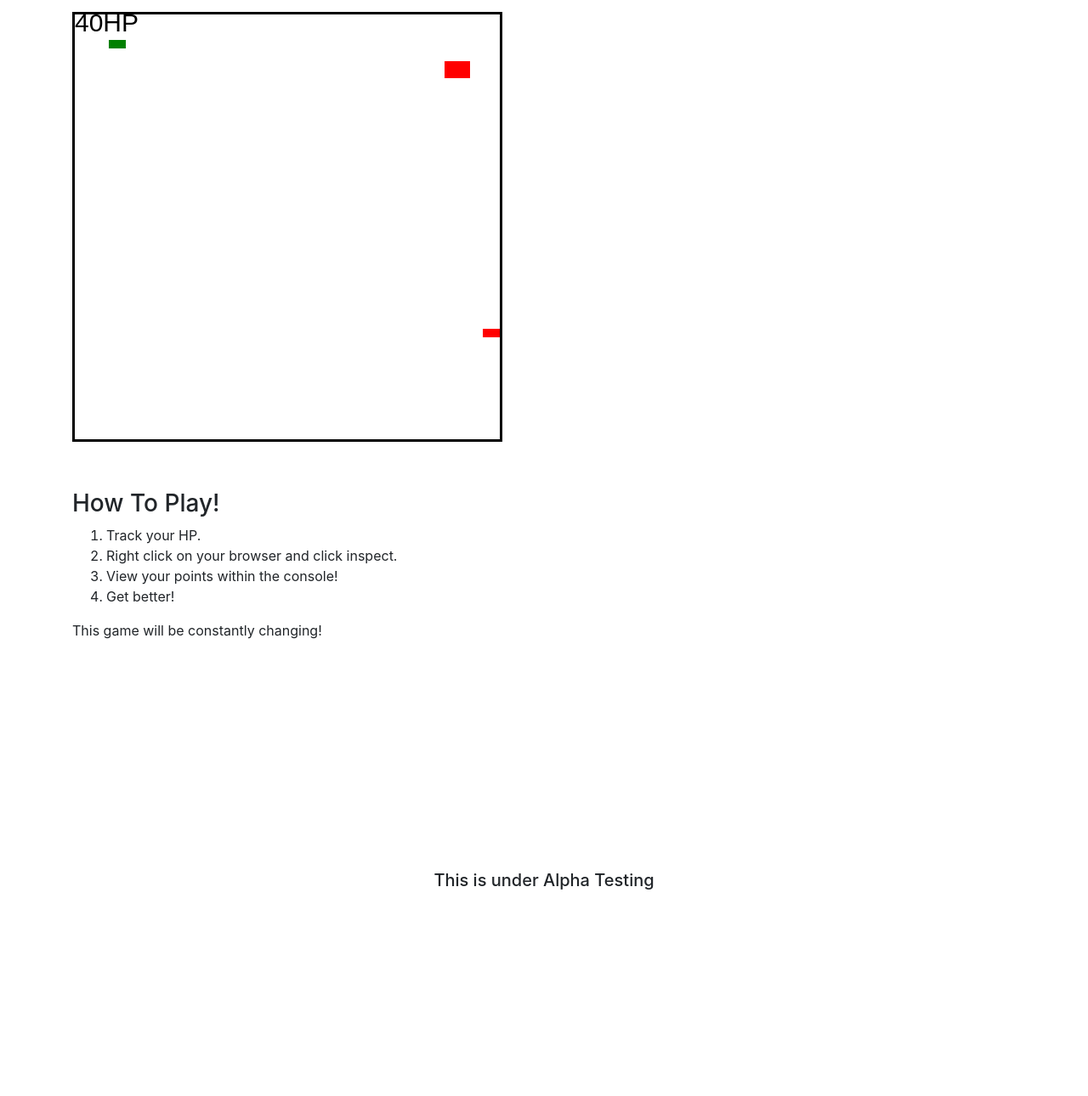
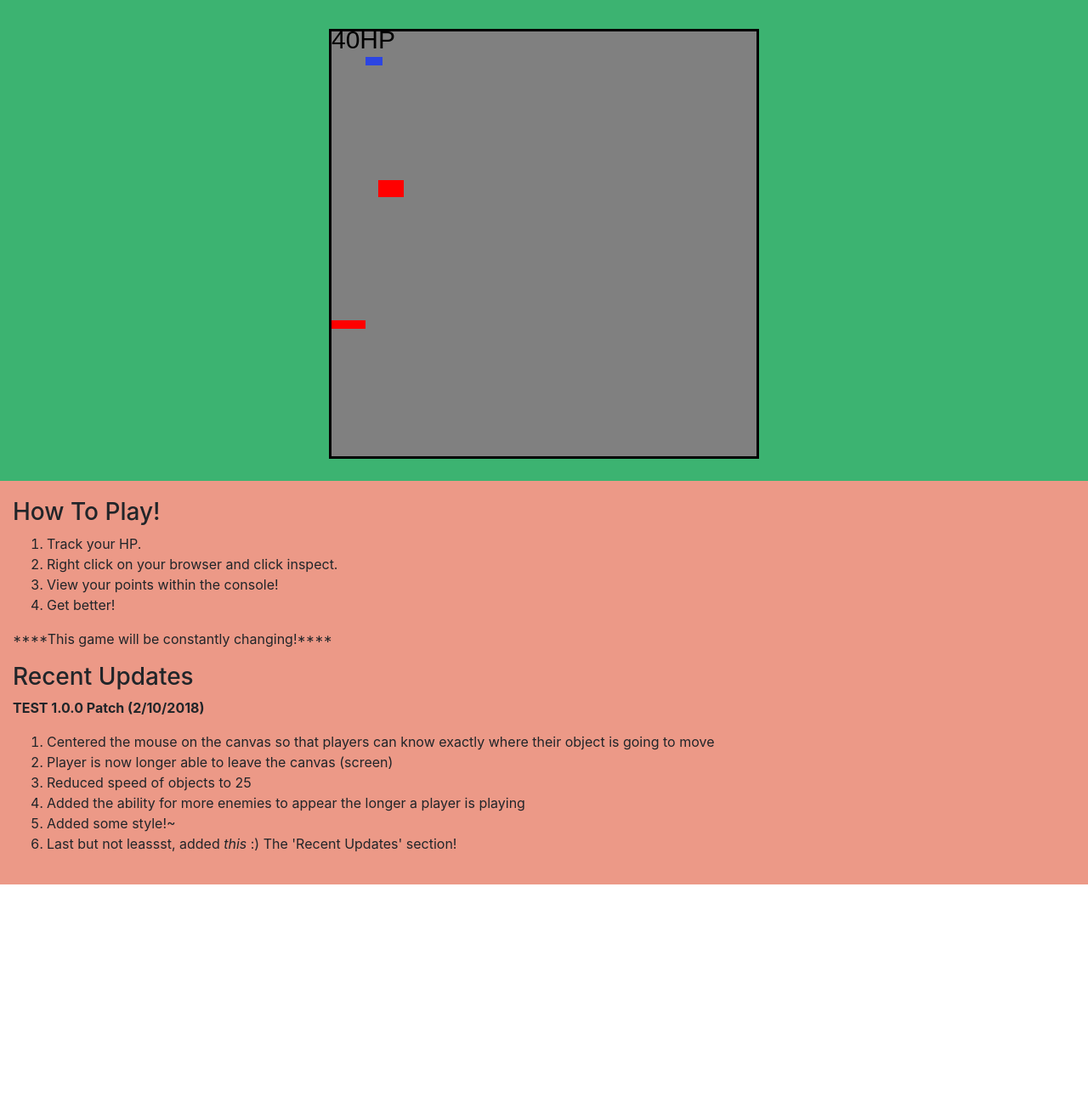
Before and after one commit to aaronamendez/multi-game, a website: page public/index.html in a window 1280 px wide. Shown: the part 84-1374 px from the top of the page at 85% size. Before the commit the page ends 1140 px from the top, so only its background shows below. Drawn offline with nearby package versions, Linux system fonts and the light colour scheme.

Commit message:
added styling

```diff
--- a/public/index.html
+++ b/public/index.html
@@ -6,12 +6,13 @@
 </head>
 <body>
 
-	<div class="container">
-		<h1 style="margin-bottom: 50px;"> Enjoy! </h1>
-		<canvas id="canvas" width="500" height="500" style="border:3px solid #000000;"></canvas>
+	<div class="container-fluid" style="background-color: mediumseagreen;padding-top: 20px; padding-bottom: 20px">
+		<h1 style="margin-bottom: 50px;"> ADE TEST 1.0.0 Patch. (alpha) </h1>
+		<center>
+		<canvas id="canvas" width="500" height="500" style="border:3px solid #000000;background-color: grey;"></canvas></center>
 	</div>
 
-	<div class="container" style="margin-top:50px;">
+	<div class="container-fluid" style="background-color: #EC9987; padding-top: 20px; padding-bottom: 20px">
 		<h3>How To Play!</h3>
 		<ol>
 			<li>Track your HP.</li>
@@ -19,7 +20,17 @@
 			<li>View your points within the console!</li>
 			<li>Get better!</li>
 		</ol>
-		<p>This game will be constantly changing!</p>
+		<p>****This game will be constantly changing!****</p>
+		<h3>Recent Updates</h3>
+		<p><strong>TEST 1.0.0 Patch (2/10/2018)</strong></p>
+		<ol>
+			<li>Centered the mouse on the canvas so that players can know exactly where their object is going to move</li>
+			<li>Player is now longer able to leave the canvas (screen)</li>
+			<li>Reduced speed of objects to 25</li>
+			<li>Added the ability for more enemies to appear the longer a player is playing</li>
+			<li>Added some style!~</li>
+			<li>Last but not leassst, added <i>this</i> :) The 'Recent Updates' section!</li>
+		</ol>
 	</div>
 
  	<h5 style="text-align: center; margin-top: 270px;"> This is under Alpha Testing </h5>
--- a/public/js/main.js
+++ b/public/js/main.js
@@ -18,7 +18,7 @@ const player = {
     hp: 100,
     width: 20,
     height: 20,
-    color: 'green',
+    color: '#2C45E2',
 };
 
 // enemy list
@@ -73,6 +73,19 @@ testCollisionEntity = (entity1, entity2) => {
 document.onmousemove = (mouse) => {
     var mouseX = mouse.clientX - document.getElementById('canvas').getBoundingClientRect().left;
     var mouseY = mouse.clientY - document.getElementById('canvas').getBoundingClientRect().top;
+
+    if(mouseX < player.width/2){
+        mouseX = player.width/2;
+    }
+    if(mouseX > canvasWidth - player.width/2){
+        mouseX = canvasWidth - player.width/2;
+    }
+    if(mouseY < player.height/2){
+        mouseY = player.height/2;
+    }
+    if(mouseY > canvasHeight){
+        mouseY = canvasHeight;
+    }
 
     player.x = mouseX;
     player.y = mouseY;
@@ -151,10 +164,10 @@ update = () => {
     canvas.fillText(player.hp + "HP", 0, 20)
 };
 
-// create enemies
+// create enemies Enemy(id, x, y, spdX, spdY, name, width, height)
 Enemy('E1', 150, 250, 10, 15, 'E1', 30, 30);
 Enemy('E2', 100, 200, 10, -15, 'E2', 40, 20);
 Enemy('E3', 175, 150, 10, 20, 'E3', 50, 10);
 
 // update interval
-setInterval(update, 20);
+setInterval(update,25);
```
